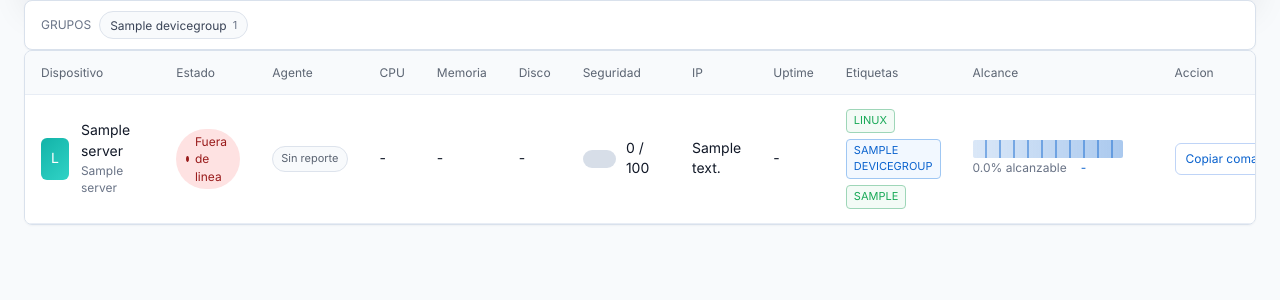
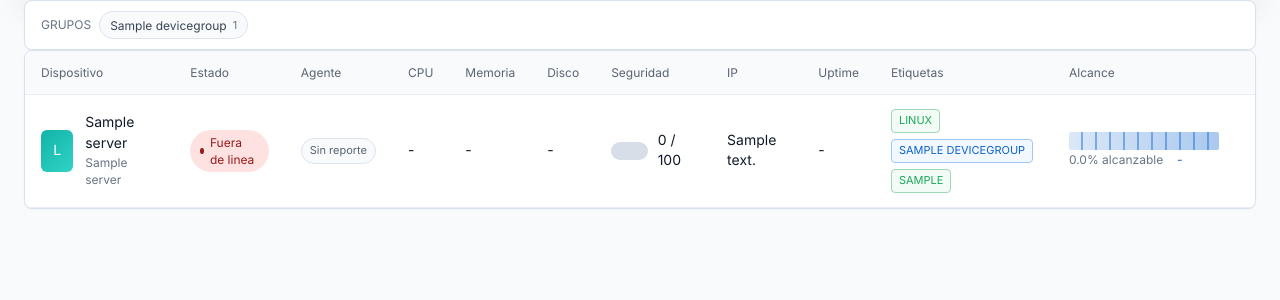
Before and after one commit to fdovasquez/monitoring-platform, a Django app: page /app/devices/ in a window 1280 px wide. Shown: the part 176-476 px from the top of the page. Run offline with Django 5.2, Linux system fonts and the light colour scheme; a user stored in the database is signed in; tables that the repository leaves empty hold one stand-in row (values such as "Sample post"); grey boxes marked "Sample" are stand-in pictures; data that the repository does not hold is empty.

Commit message:
Mueve accion de agente fuera de la tabla

```diff
--- a/backend/templates/inventory/device_list.html
+++ b/backend/templates/inventory/device_list.html
@@ -51,7 +51,6 @@
             <th>Uptime</th>
             <th>Etiquetas</th>
             <th>Alcance</th>
-            {% if can_manage_devices %}<th>Accion</th>{% endif %}
           </tr>
         </thead>
         <tbody>
@@ -107,17 +106,10 @@
                   <strong>{% if device.online %}{{ device.latency }} ms{% else %}-{% endif %}</strong>
                 </div>
               </td>
-              {% if can_manage_devices %}
-                <td>
-                  <a class="table-action-button" href="{% url 'agent-install' %}?server={{ device.server.id }}&platform={{ device.server.os_type }}">
-                    Copiar comando
-                  </a>
-                </td>
-              {% endif %}
             </tr>
           {% empty %}
             <tr>
-              <td colspan="{% if can_manage_devices %}12{% else %}11{% endif %}">
+              <td colspan="11">
                 <div class="empty-state">
                   <strong>No hay dispositivos</strong>
                   <span>Usa "Instalar nuevo agente" para crear un servidor, generar token y copiar el instalador.</span>
```
